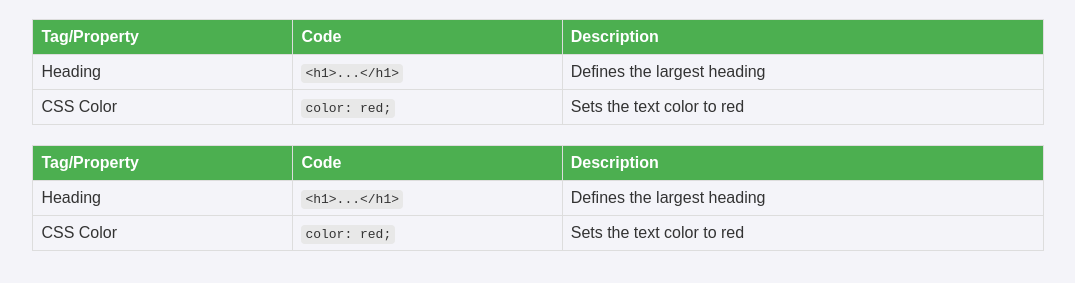
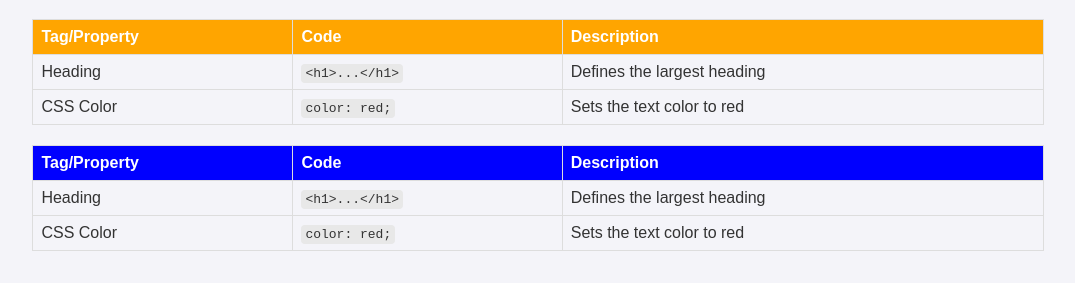
Before and after one commit to Yerman-Wings/yerman.github.io, a plain HTML site: page index.html in a window 1280 px wide. Shown: the part 61-344 px from the top of the page, without its empty margins (102-1177 px from the left). Drawn offline with Linux system fonts and the light colour scheme.

Commit message:
Update styles.css

```diff
--- a/styles.css
+++ b/styles.css
@@ -16,8 +16,13 @@ th, td {
     text-align: left;
 }
 
-th {
-    background-color: #4CAF50;
+.html {
+    background-color: orange;
+    color: white;
+}
+
+.css {
+    background-color: blue;
     color: white;
 }
 
```
